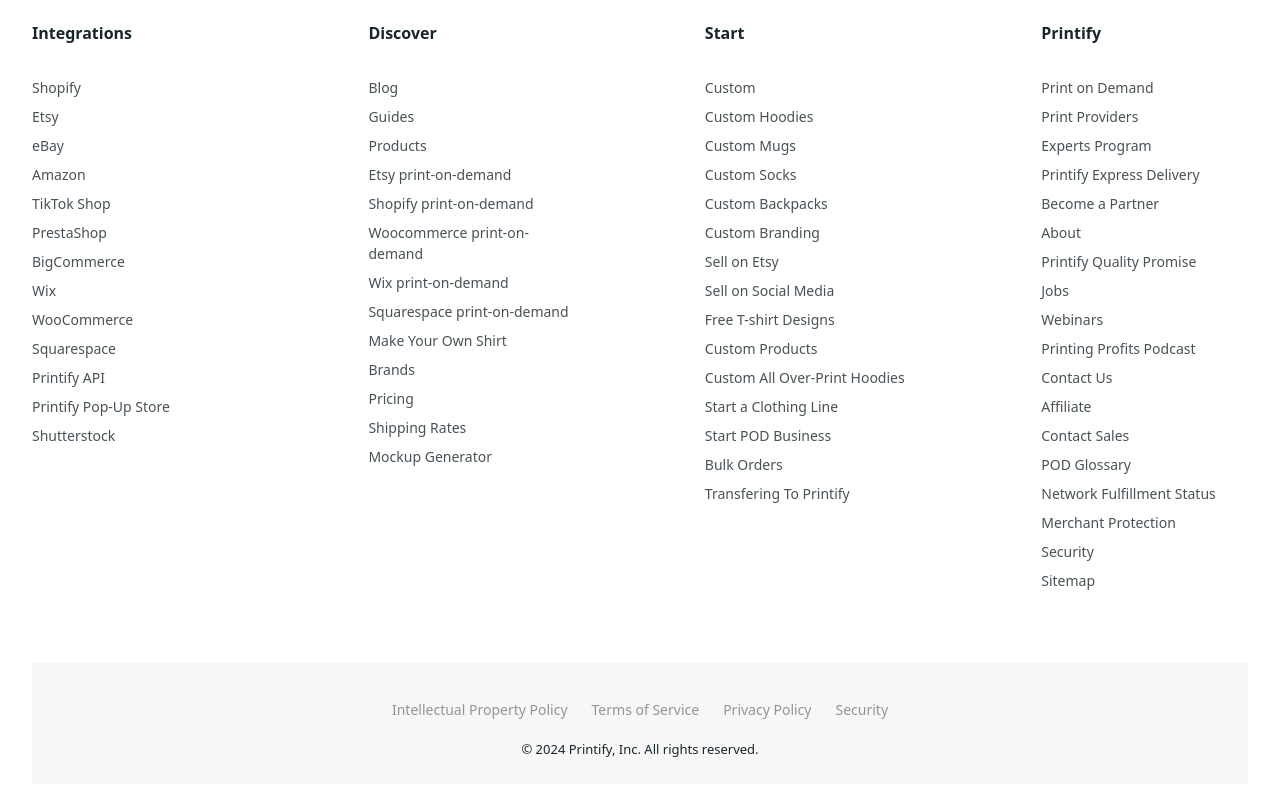
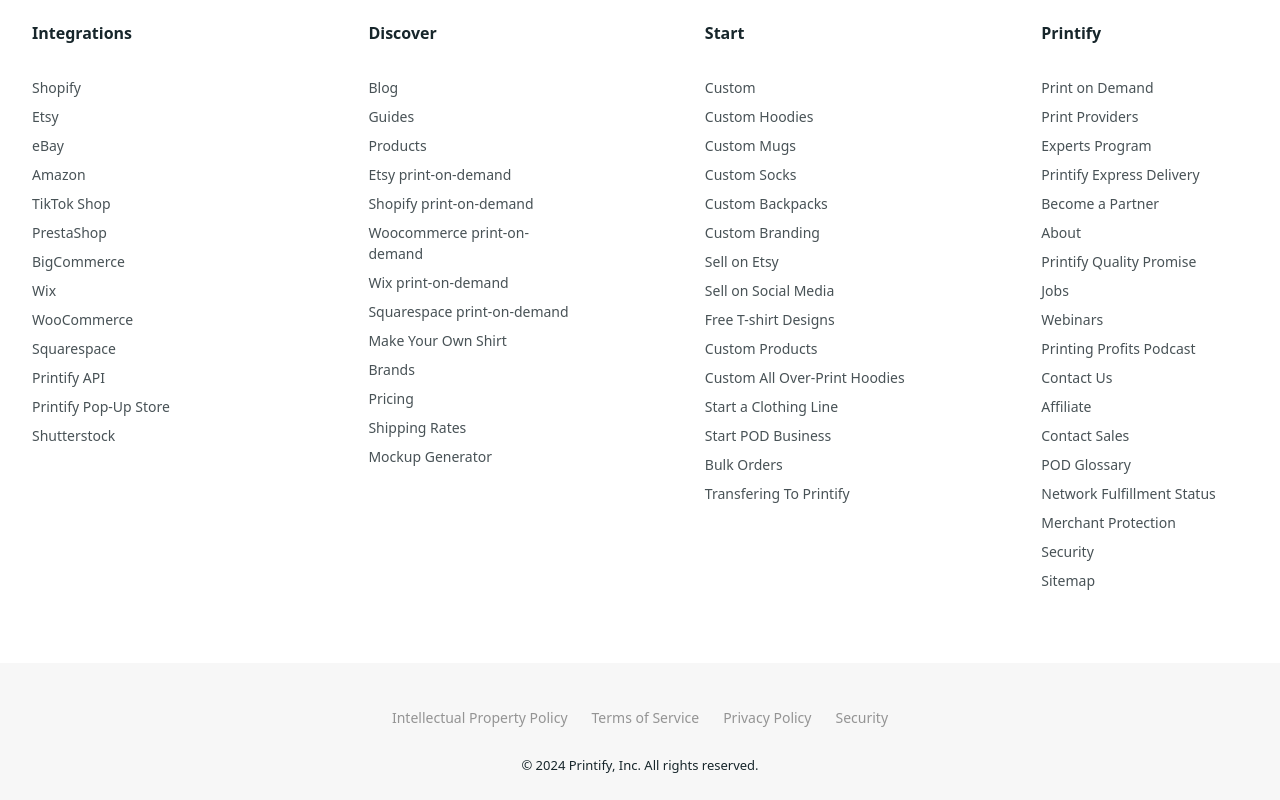
Before and after one commit to Arya-Kishan/diploy_internship_task, a React (Vite) app: page / in a window 1280 px wide. Shown: the part 5761-6561 px from the top of the page. Built offline with nearby package versions, Linux system fonts and the light colour scheme.

Commit message:
Footer_width

```diff
--- a/src/components/Landing/Footer.jsx
+++ b/src/components/Landing/Footer.jsx
@@ -33,6 +33,8 @@
     const siteInfoArr = ["Intellectual Property Policy", "Terms of Service", "Privacy Policy", "Security"]
 
     return (
+        <div className='w-full flex flex-col'>
+
             <div className='w-full flex flex-col px-[32px]'>
 
                 <div className='w-full min-h-[50px] flex flex-col sm:flex-row justify-between gap-1'>
@@ -60,8 +62,10 @@
                     ))}
                 </div>
 
+            </div>
+
             <div className='w-full flex flex-col justify-center items-center gap-5 bg-bgColor1 pt-[36px] pb-[24px]'>
-                <div className='flex gap-6 flex-wrap'>
+                <div className='flex gap-6 flex-wrap items-center justify-center p-2'>
                     {siteInfoArr.map((e) => (
                         <p key={e} className='text-[#949494] text-[14px] font-medium'>{e}</p>
                     ))}
--- a/src/components/Landing/HowItWorks.jsx
+++ b/src/components/Landing/HowItWorks.jsx
@@ -149,7 +149,7 @@
 
             <div className='w-[90%] block sm:hidden mt-20'><HowItWorksSwiper slidesArr={arr} /></div>
 
-            <img loading='lazy' className='w-[350px] absolute top-0 left-[50%] -translate-x-[50%]' src={triangle1} alt="" srcSet="" />
+            <img loading='lazy' className='w-[350px] absolute -top-[5px] left-[50%] -translate-x-[50%]' src={triangle1} alt="" srcSet="" />
             <img loading='lazy' className='w-[350px] absolute top-full left-[50%] -translate-x-[50%]' src={triangle2} alt="" srcSet="" />
 
         </div>
```
Lines whose indentation alone changed are shown as unchanged.
